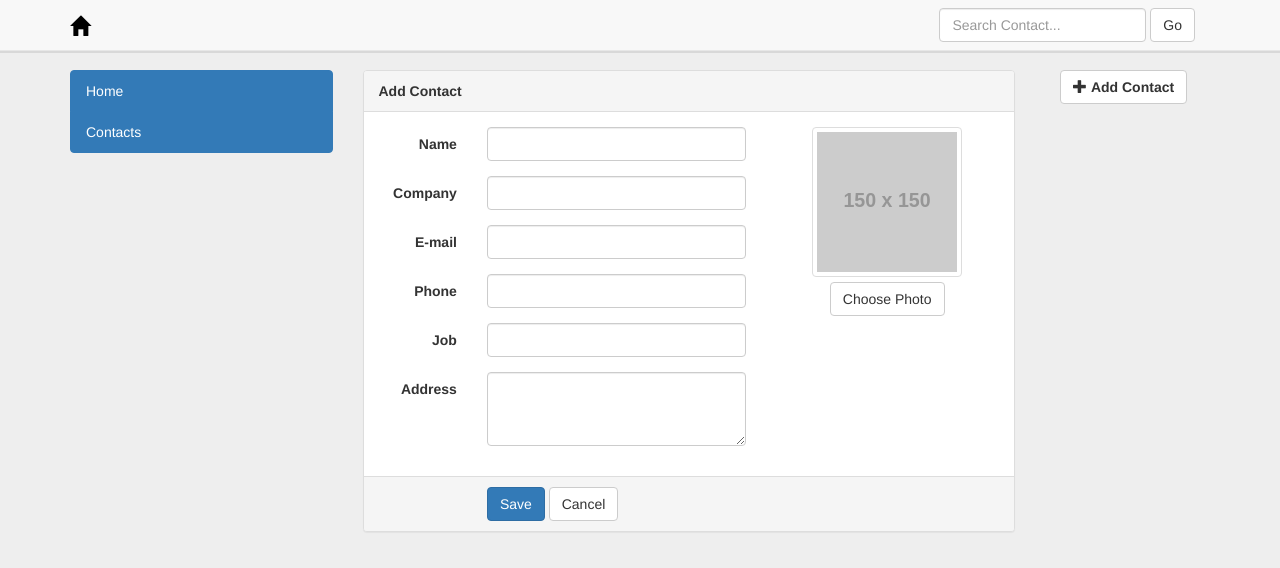
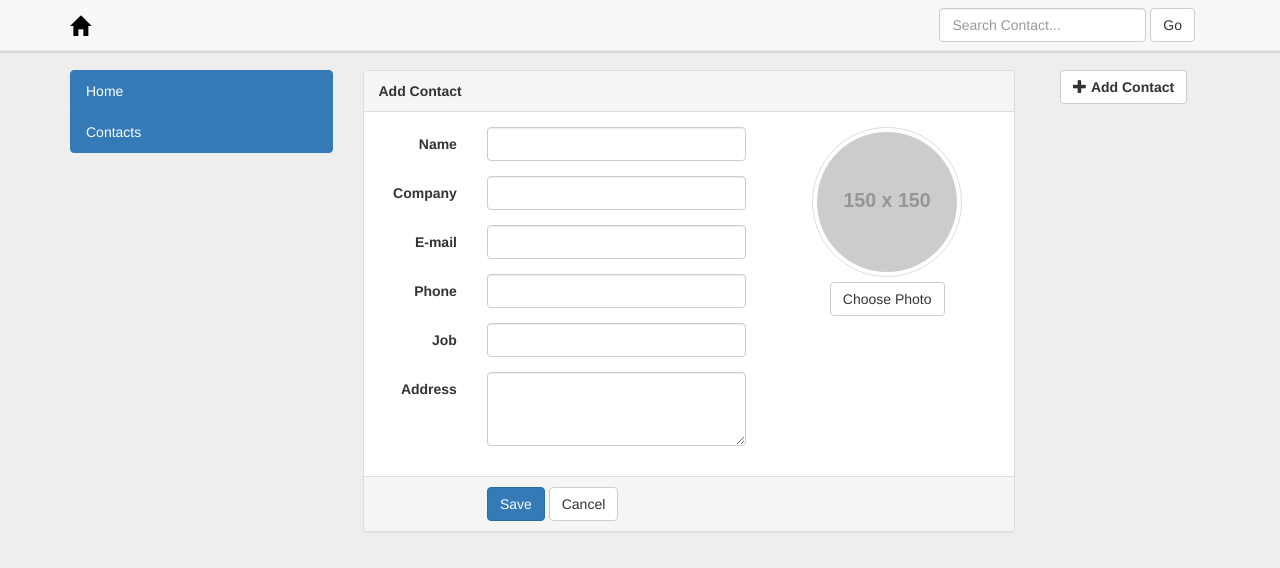
Before and after one commit to Am-Abduul/Contact-App, a plain HTML site: page form.html in a window 1280 px wide. Shown: the top 568 px of the page. Drawn offline with Linux system fonts and the light colour scheme; placeholder pictures from the web are drawn by us.

Commit message:
Update custom.css

```diff
--- a/assets/css/custom.css
+++ b/assets/css/custom.css
@@ -29,7 +29,7 @@ body {
 	padding: 10px 0;
 }
 
-.media img {
+.media img, .fileinput .thumbnail, .thumbnail img {
 	border-radius: 50%;
 }
 
```
